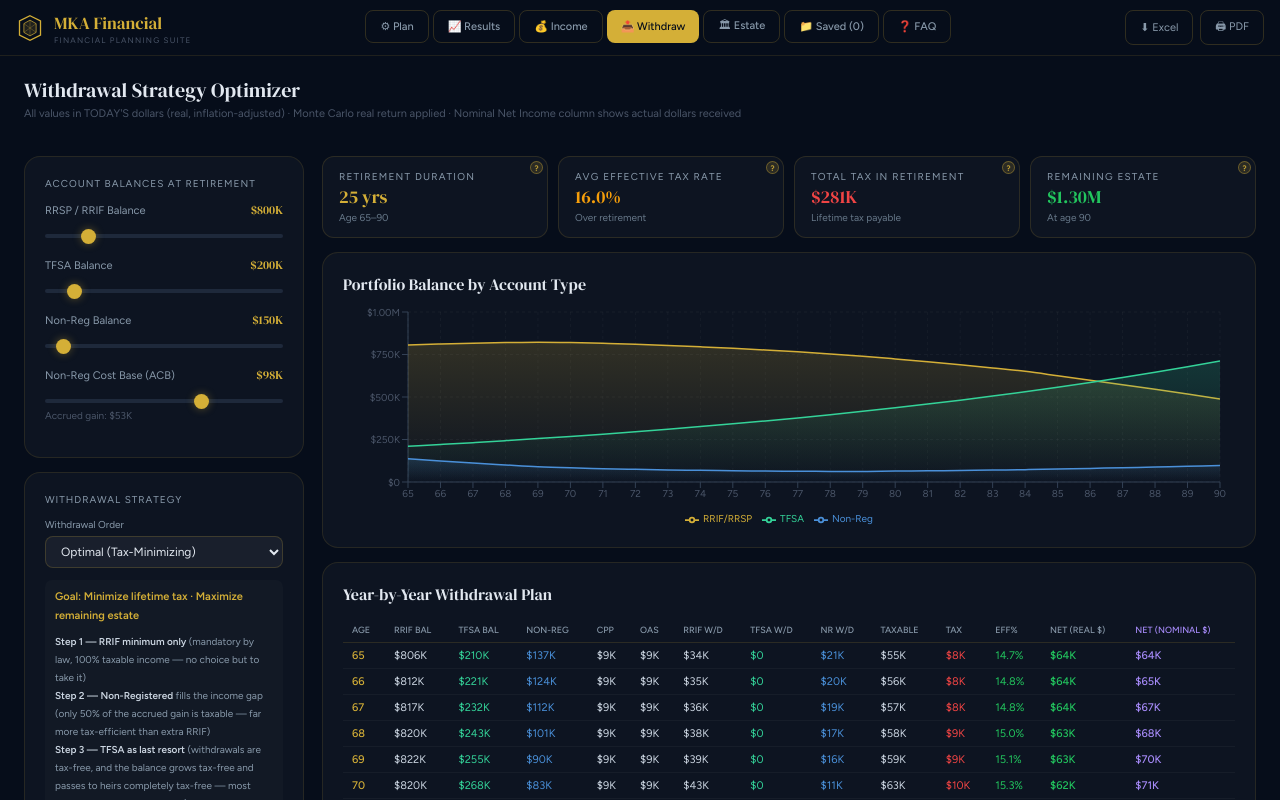
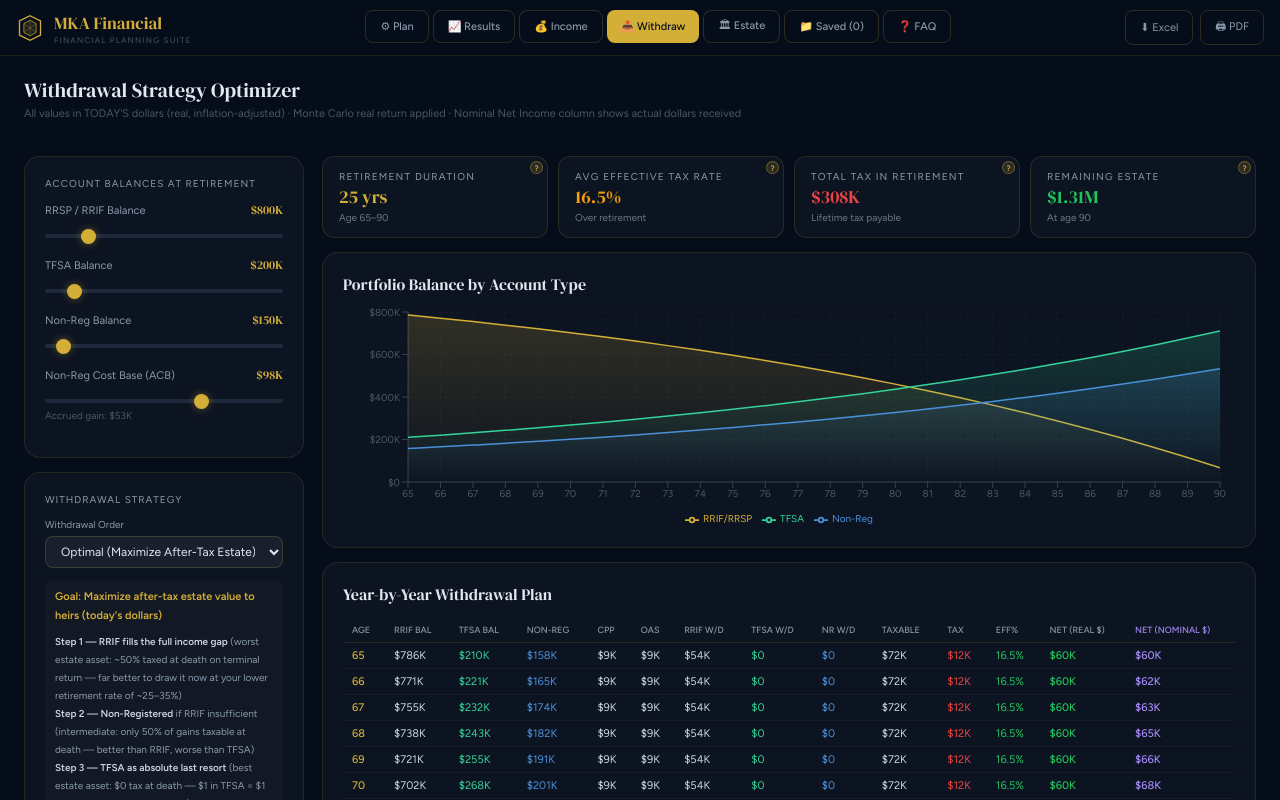
Before and after one commit to Kwun999/mka-financial, a React (Vite) app: page / in a window 1280 px wide. Both pictures are taken after a click on the button "📤 Withdraw". Shown: the top 800 px of the page. Built offline with nearby package versions, Linux system fonts and the light colour scheme.

Commit message:
Update App.jsx

```diff
--- a/src/App.jsx
+++ b/src/App.jsx
@@ -37,18 +37,15 @@ for(let age=r.retirementAge;age<=r.lifeExpectancy;age++){rrif*=(1+retRate);tfsa*
 if(custom&&(custom.rrif||custom.tfsa||custom.nonReg)){rrifW=Math.min(custom.rrif||0,rrif);tfsaW=Math.min(custom.tfsa||0,tfsa);nrW=Math.min(custom.nonReg||0,nonReg)}
 else{
   if(r.withdrawOrder==="optimal"){
-    // True tax-minimizing order:
-    // 1. RRIF minimum only (mandatory — 100% taxable, unavoidable)
-    // 2. Non-Reg to fill gap (only 50% of gain is taxable — more efficient than extra RRIF)
-    // 3. TFSA as absolute last resort (tax-free growth + tax-free to heirs — preserve longest)
-    // 4. Additional RRIF only if Non-Reg + TFSA cannot cover the full gap
-    rrifW=Math.min(rrifMin,rrif);
+    // Estate-maximizing order:
+    // RRIF: worst estate asset (~50% taxed at death on terminal return) — draw down now at lower retirement rates
+    // Non-Reg: intermediate (~25% effective on gains at death) — draw second
+    // TFSA: best estate asset ($0 tax at death, $1 in TFSA = $1 to heirs) — preserve absolutely last
+    rrifW=Math.min(Math.max(rrifMin,gap),rrif);
     const rem1=Math.max(0,gap-rrifW);
     nrW=Math.min(rem1,nonReg);
     const rem2=Math.max(0,rem1-nrW);
     tfsaW=Math.min(rem2,tfsa);
-    const stillShort=Math.max(0,rem2-tfsaW);
-    rrifW=Math.min(rrifW+stillShort,rrif);
   }else if(r.withdrawOrder==="tfsa-first"){const rem=Math.max(0,gap-Math.min(rrifMin,rrif));rrifW=Math.min(rrifMin,rrif);tfsaW=Math.min(rem,tfsa);nrW=Math.min(Math.max(0,gap-rrifW-tfsaW),nonReg);const s2=Math.max(0,gap-rrifW-tfsaW-nrW);rrifW=Math.min(rrifW+s2,rrif);}
   else if(r.withdrawOrder==="nonreg-first"){const rem=Math.max(0,gap-Math.min(rrifMin,rrif));rrifW=Math.min(rrifMin,rrif);nrW=Math.min(rem,nonReg);tfsaW=Math.min(Math.max(0,gap-rrifW-nrW),tfsa);const s2=Math.max(0,gap-rrifW-nrW-tfsaW);rrifW=Math.min(rrifW+s2,rrif);}
   else{rrifW=Math.min(Math.max(rrifMin,gap),rrif);nrW=Math.min(Math.max(0,gap-rrifW),nonReg);tfsaW=Math.min(Math.max(0,gap-rrifW-nrW),tfsa);}
@@ -185,7 +182,13 @@ export default function App(){
   const ac=s.monthlyContribution*12;
   const splitTotal=s.accountSplit.rrif+s.accountSplit.tfsa+s.accountSplit.nonReg;
   const wPlan=useMemo(()=>buildWP(r),[r]);
-  const estate=useMemo(()=>calcEstate(r),[r]);
+  const estate=useMemo(()=>{
+    const last=wPlan[wPlan.length-1];
+    if(!last)return calcEstate(r);
+    // ACB is consumed proportionally as Non-Reg is drawn down
+    const finalACB=r.nonRegBalance>0?r.nonRegACB*(last.nonRegBal/r.nonRegBalance):0;
+    return calcEstate({...r,rrifBalance:last.rrifBal,tfsaBalance:last.tfsaBal,nonRegBalance:last.nonRegBal,nonRegACB:finalACB});
+  },[r,wPlan]);
   const retTax=useMemo(()=>{const cppA=r.cppMonthly*12,oasA=r.oasMonthly*12,rrifMinA=r.rrifBalance*getRRIFRate(r.retirementAge),oN=oasNet(cppA+oasA+rrifMinA,oasA),oasClawback=oasA-oN,taxable=cppA+oN+rrifMinA,tax=calcTax(taxable,r.province),desired=r.desiredMonthlyIncome*12;return{cppA,oasA,oN,oasClawback,rrifMinA,taxable,tax,desired,gap:Math.max(0,desired-(cppA+oN))}},[r]);
 
   const applyRisk=key=>{const p=RISK[key];setS(prev=>({...prev,riskProfile:key,stdDev:p.stdDev,allocation:{...p.allocation},assetReturns:{...p.assetReturns}}));setResults(null)};
@@ -430,18 +433,17 @@ export default function App(){
           <div style={panel}>
             <div style={{fontSize:10,letterSpacing:"0.1em",color:"#8899aa",textTransform:"uppercase",marginBottom:12}}>Withdrawal Strategy</div>
             <label style={{fontSize:10,color:"#8899aa",display:"block",marginBottom:5}}>Withdrawal Order</label>
-            <select value={r.withdrawOrder} onChange={e=>updR("withdrawOrder")(e.target.value)} style={{marginBottom:12}}><option value="optimal">Optimal (Tax-Minimizing)</option><option value="rrif-first">RRIF/RRSP First</option><option value="tfsa-first">TFSA First</option><option value="nonreg-first">Non-Registered First</option></select>
+            <select value={r.withdrawOrder} onChange={e=>updR("withdrawOrder")(e.target.value)} style={{marginBottom:12}}><option value="optimal">Optimal (Maximize After-Tax Estate)</option><option value="rrif-first">RRIF/RRSP First</option><option value="tfsa-first">TFSA First</option><option value="nonreg-first">Non-Registered First</option></select>
             <div style={{fontSize:10,color:"#8899aa",lineHeight:1.7,padding:"8px 10px",background:"rgba(255,255,255,0.02)",borderRadius:7}}>
               {r.withdrawOrder==="optimal"&&(<div style={{display:"flex",flexDirection:"column",gap:8}}>
-                <div style={{fontSize:11,color:"#D4AF37",fontWeight:600}}>Goal: Minimize lifetime tax · Maximize remaining estate</div>
+                <div style={{fontSize:11,color:"#D4AF37",fontWeight:600}}>Goal: Maximize after-tax estate value to heirs (today's dollars)</div>
                 <div style={{fontSize:10,color:"#8899aa",lineHeight:1.8}}>
-                  <strong style={{color:"#cbd5e1"}}>Step 1 — RRIF minimum only</strong> (mandatory by law, 100% taxable income — no choice but to take it)<br/>
-                  <strong style={{color:"#cbd5e1"}}>Step 2 — Non-Registered</strong> fills the income gap (only 50% of the accrued gain is taxable — far more tax-efficient than extra RRIF)<br/>
-                  <strong style={{color:"#cbd5e1"}}>Step 3 — TFSA as last resort</strong> (withdrawals are tax-free, and the balance grows tax-free and passes to heirs completely tax-free — most valuable account to preserve)<br/>
-                  <strong style={{color:"#cbd5e1"}}>Step 4 — Additional RRIF</strong> only if Non-Reg and TFSA are both exhausted and income is still short
+                  <strong style={{color:"#cbd5e1"}}>Step 1 — RRIF fills the full income gap</strong> (worst estate asset: ~50% taxed at death on terminal return — far better to draw it now at your lower retirement rate of ~25–35%)<br/>
+                  <strong style={{color:"#cbd5e1"}}>Step 2 — Non-Registered</strong> if RRIF insufficient (intermediate: only 50% of gains taxable at death — better than RRIF, worse than TFSA)<br/>
+                  <strong style={{color:"#cbd5e1"}}>Step 3 — TFSA as absolute last resort</strong> (best estate asset: $0 tax at death — $1 in TFSA = $1 to heirs, preserve this longest)
                 </div>
                 <div style={{fontSize:10,color:"#4a5568",lineHeight:1.7,borderTop:"1px solid rgba(255,255,255,0.06)",paddingTop:7}}>
-                  Why this beats RRIF-First: By holding RRIF to its minimum, the RRIF balance stays manageable and future mandatory minimums stay smaller — reducing total taxable income across retirement. Each dollar from Non-Reg adds only 50¢ of taxable income vs. $1.00 from extra RRIF. Preserving TFSA longest maximizes its tax-free compounding and the tax-free inheritance it provides.
+                  The logic: every dollar of RRIF drawn during retirement pays ~30% tax now instead of ~50% at death — a 20¢/dollar saving that flows directly into after-tax estate. The Estate tab reflects final balances at life expectancy after all withdrawals.
                 </div>
               </div>)}
               {r.withdrawOrder==="rrif-first"&&"Maximizes RRIF first to reduce future estate tax. Best for large RRIF balances with no spouse rollover."}
@@ -479,7 +481,7 @@ export default function App(){
 
     {/* ══ ESTATE ══ */}
     {tab==="estate"&&(<div style={{display:"flex",flexDirection:"column",gap:18}}>
-      <SH title={`Tax at Death & Estate Analysis — ${r.province}`} sub="All values in TODAY'S dollars (real, inflation-adjusted) · Estate tax calculated on real balances using approximate nominal brackets"/>
+      <SH title={`Tax at Death & Estate Analysis — ${r.province}`} sub="Balances shown are at life expectancy after all withdrawals (today's dollars) · Tax calculated on final balances using approximate nominal brackets"/>
       {simDriven&&<div className="syncbar">↑ Account balances are driven from your Plan simulation (P50 × account split). Adjust in the Withdraw tab to update estate projections.</div>}
       <div style={{display:"grid",gridTemplateColumns:isMobile?"1fr":"1fr 1fr 1fr",gap:14}}>
         {[{key:"RRSP / RRIF",color:"rgba(212,175,55,0.35)",tc:"#D4AF37",gross:estate.rrifGross,tax:estate.rrifTax,net:estate.rrifNet,rate:estate.rrifRate,desc:"Entire balance deemed received as income at death — fully taxable at the highest marginal rate. Rolls tax-free to a surviving spouse's RRSP/RRIF.",extra:null},
```
